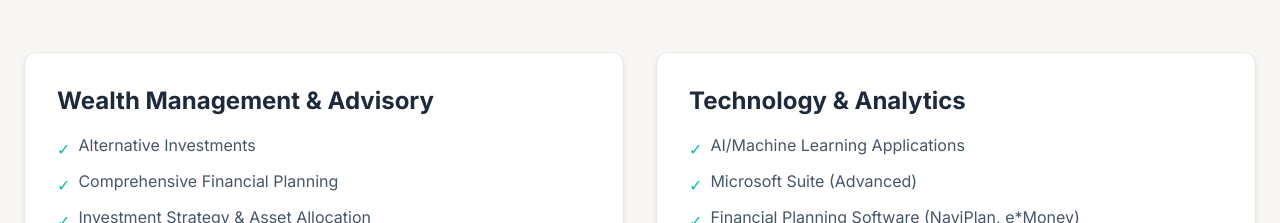
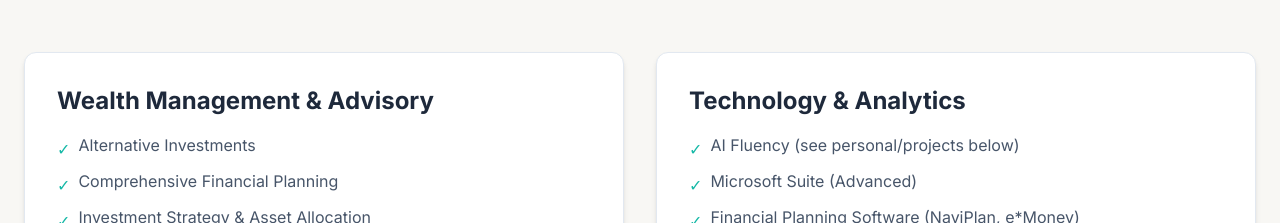
Before and after one commit to dvanosdol88/interactive_resume, a plain HTML site: page index.html in a window 1280 px wide. Shown: the part 2900-3123 px from the top of the page. Drawn offline with nearby package versions, Linux system fonts and the light colour scheme.

Commit message:
Update index.html
Added "AI Fluency (see personal/projects below)"

```diff
--- a/index.html
+++ b/index.html
@@ -284,7 +284,7 @@
                 },
                 {
                     category: "Technology & Analytics",
-                    skills: ["AI/Machine Learning Applications", "Microsoft Suite (Advanced)", "Financial Planning Software (NaviPlan, e*Money)", "Vibe Programming <a href='#education' class='text-teal-600 hover:text-teal-700 transition-colors'>(see Personal/Interests below)</a>", "Claude Code", "ChatGPT", "Google Gemini", "Github"]
+                    skills: ["AI Fluency (see personal/projects below)", "Microsoft Suite (Advanced)", "Financial Planning Software (NaviPlan, e*Money)", "Vibe Programming <a href='#education' class='text-teal-600 hover:text-teal-700 transition-colors'>(see Personal/Interests below)</a>", "Claude Code", "ChatGPT", "Google Gemini", "Github"]
                 },
                 {
                     category: "Business Development",
```
